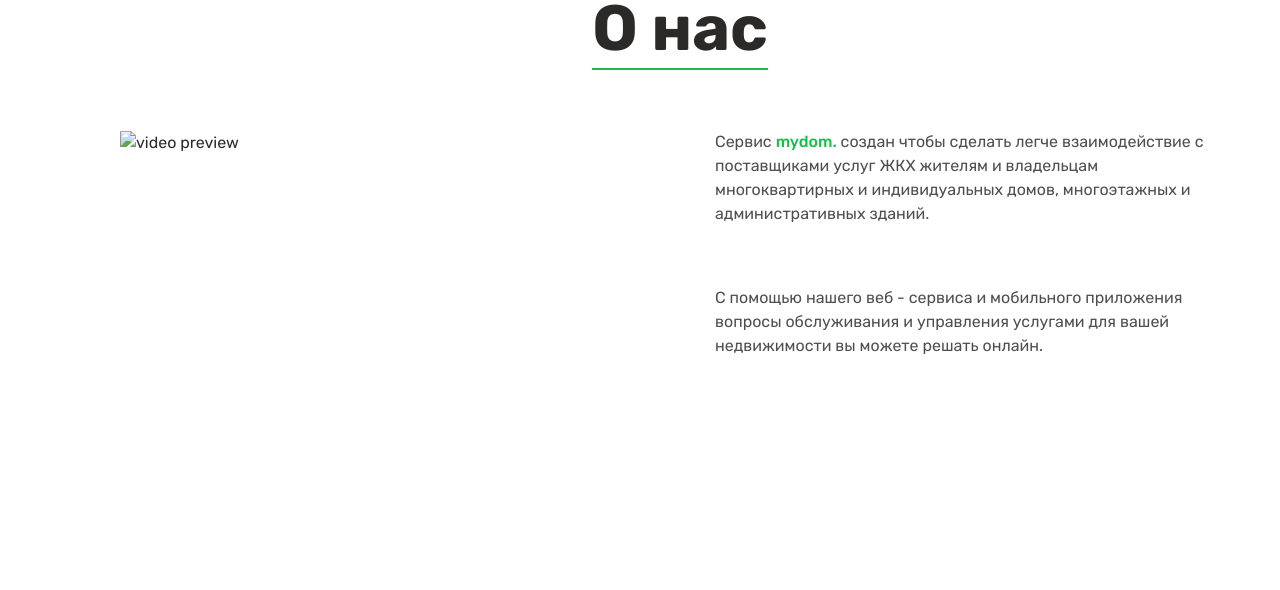
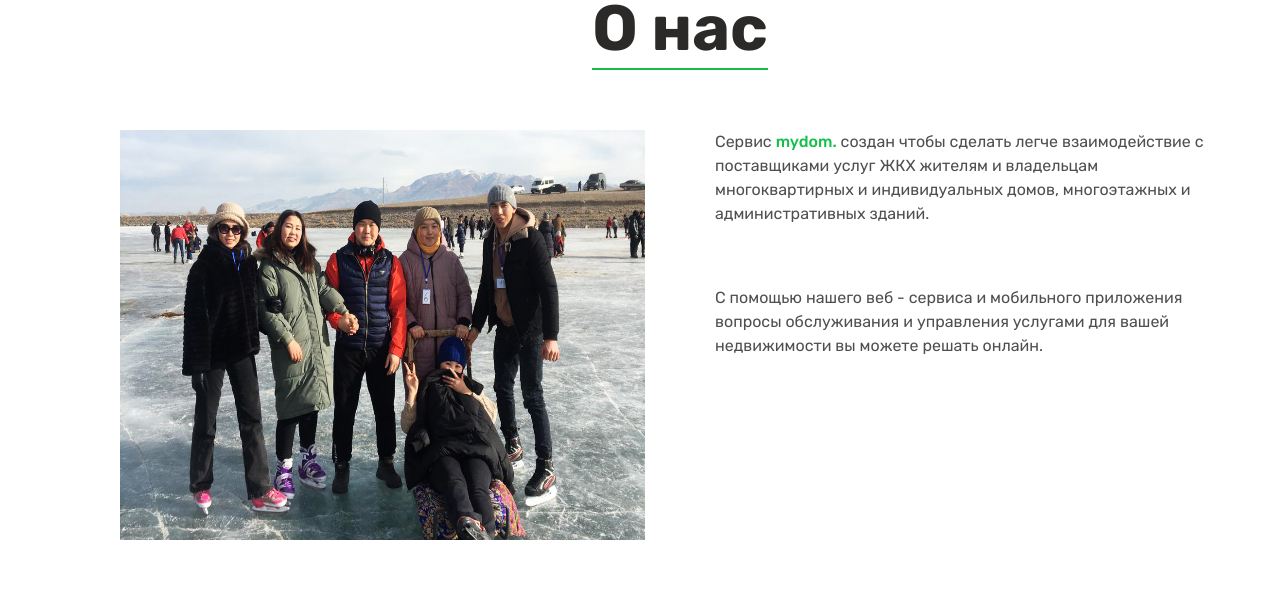
Before and after one commit to Suiundukwebmaster/itmm, a plain HTML site: page index.html in a window 1280 px wide. Shown: the part 814-1404 px from the top of the page. Drawn offline with Linux system fonts and the light colour scheme.

Commit message:
Update index.html

```diff
--- a/index.html
+++ b/index.html
@@ -85,7 +85,7 @@
         <div class="uk-grid-large uk-child-width-1-2@m" uk-grid>
             <div>
                 <div class="video-block">
-                    <img src="images/ph1.png" alt="video preview">
+                    <img src="image/ph1.png" alt="video preview">
                 </div>
             </div>
             <div>
```
